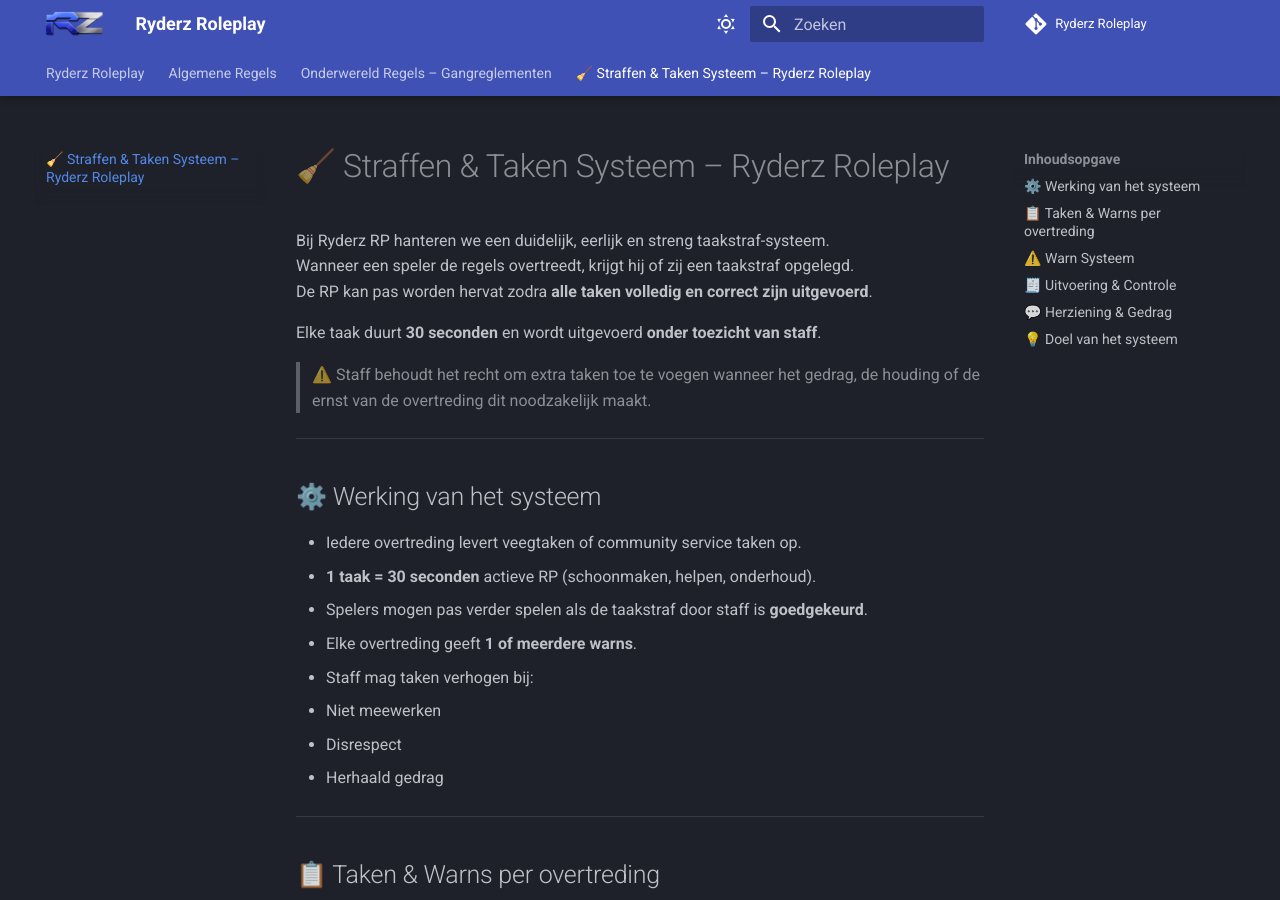
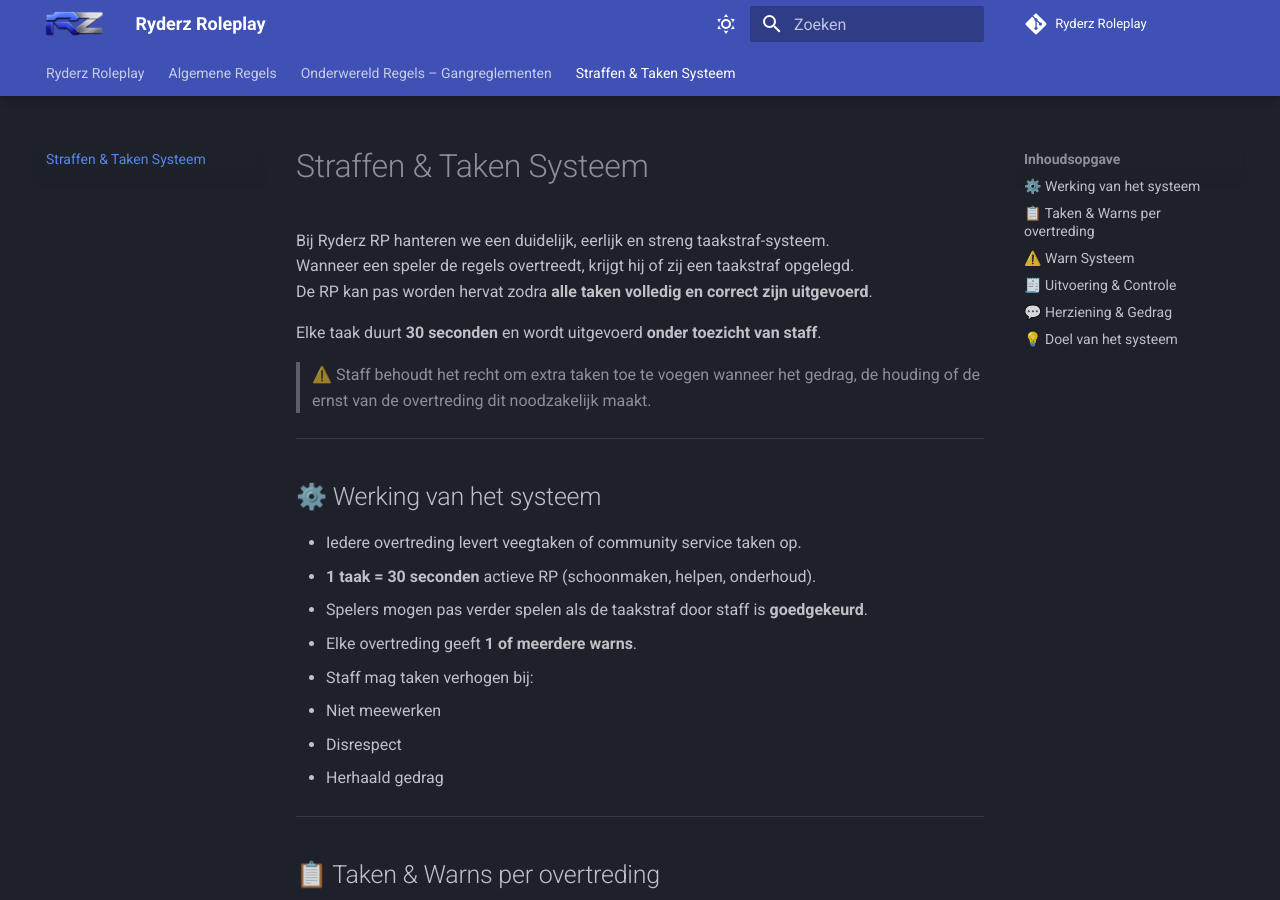
Before and after one commit to MohammedRDZ/mkdoc-ryderz, an MkDocs documentation site: the page built from docs/team.md, in a window 1280 px wide and 900 px high. Built offline with MkDocs 1.6.1 and Material for MkDocs 9.7.7, drawn with Linux system fonts in a browser that asks for light colours; comment, search, counter and statistics services are not loaded.

Commit message:
Update title and description in team.md
Removed emoji from the title and clarified the task system description.

```diff
--- a/docs/team.md
+++ b/docs/team.md
@@ -1,4 +1,4 @@
-# 🧹 Straffen & Taken Systeem – Ryderz Roleplay
+#  Straffen & Taken Systeem
 
 Bij Ryderz RP hanteren we een duidelijk, eerlijk en streng taakstraf-systeem.
 Wanneer een speler de regels overtreedt, krijgt hij of zij een taakstraf opgelegd.
```
